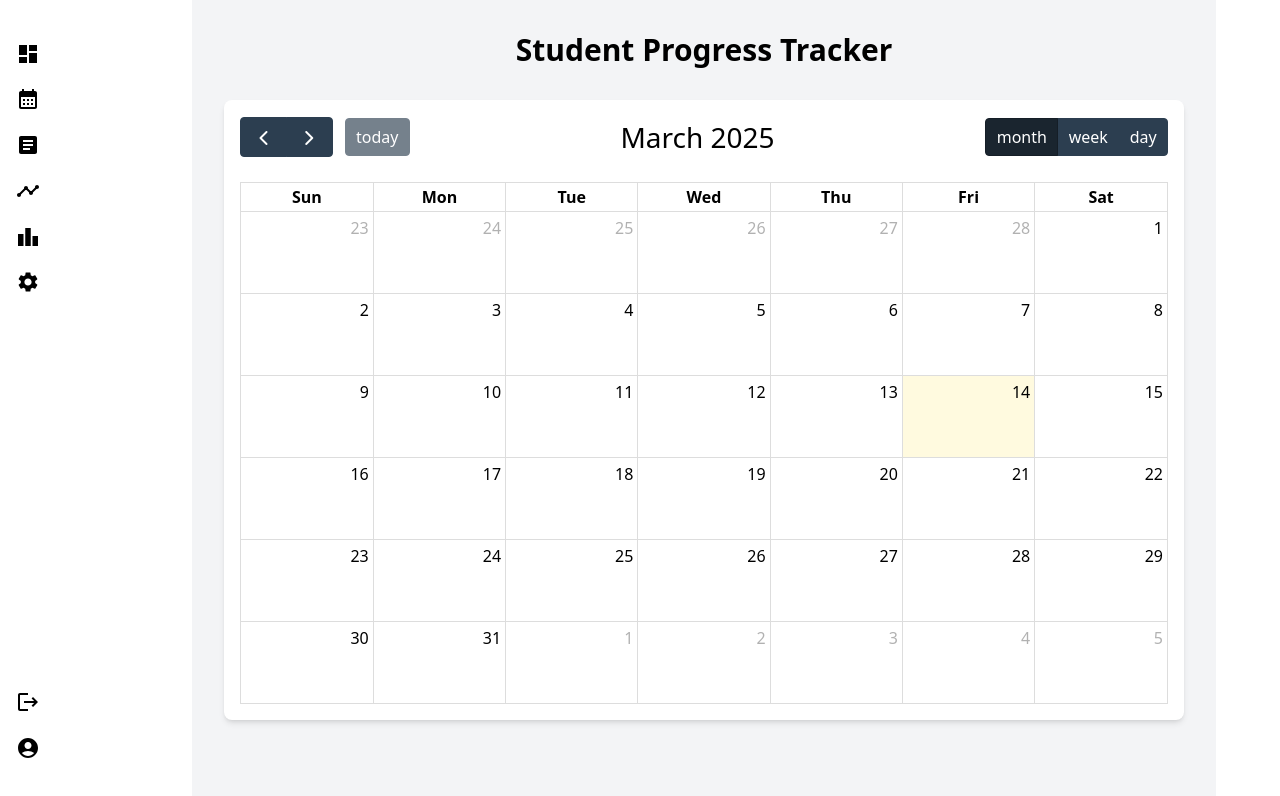
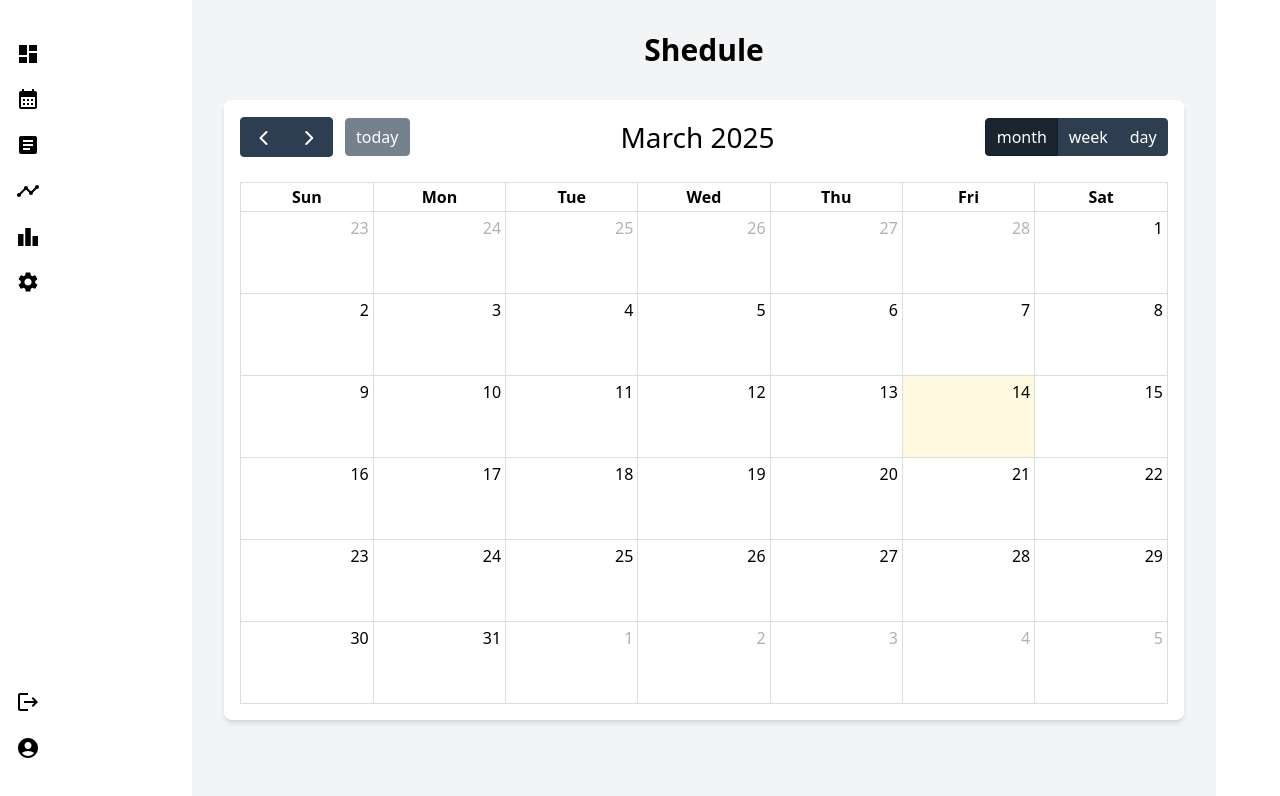
Before and after one commit to trishandulaksha/LMS, a React (Create React App) app in the folder Client/: page /Schedule in a window 1280 px wide. Shown: the top 796 px of the page. Built offline with nearby package versions, Linux system fonts and the light colour scheme; no server answers; sample sign-in values are in the browser's storage.

Commit message:
push before pull

```diff
--- a/Client/src/screen/Schedule/Schedule.js
+++ b/Client/src/screen/Schedule/Schedule.js
@@ -19,7 +19,7 @@ const Schedule = () => {
   return (
     <div className="min-h-screen p-8 bg-gray-100">
       <div className="container mx-auto">
-        <h1 className="mb-8 text-3xl font-bold text-center">Student Progress Tracker</h1>
+        <h1 className="mb-8 text-3xl font-bold text-center">Shedule</h1>
         <div className="p-4 bg-white rounded-lg shadow-md">
           <FullCalendar
             plugins={[dayGridPlugin, interactionPlugin]}
```
